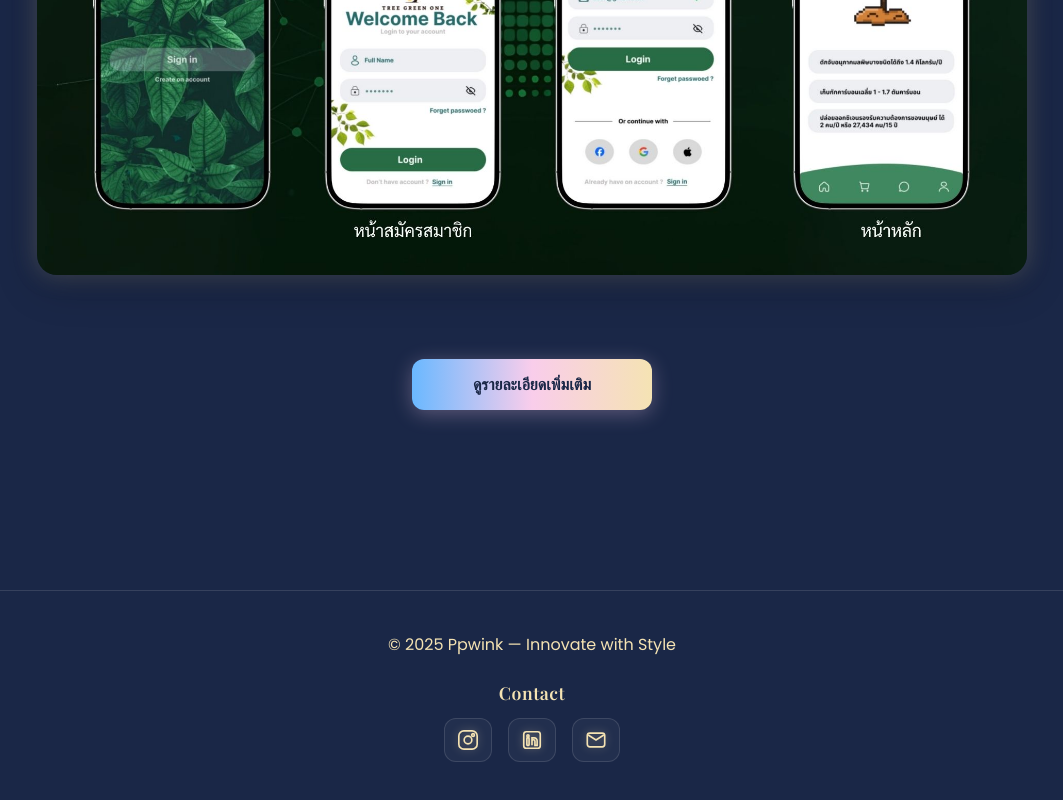
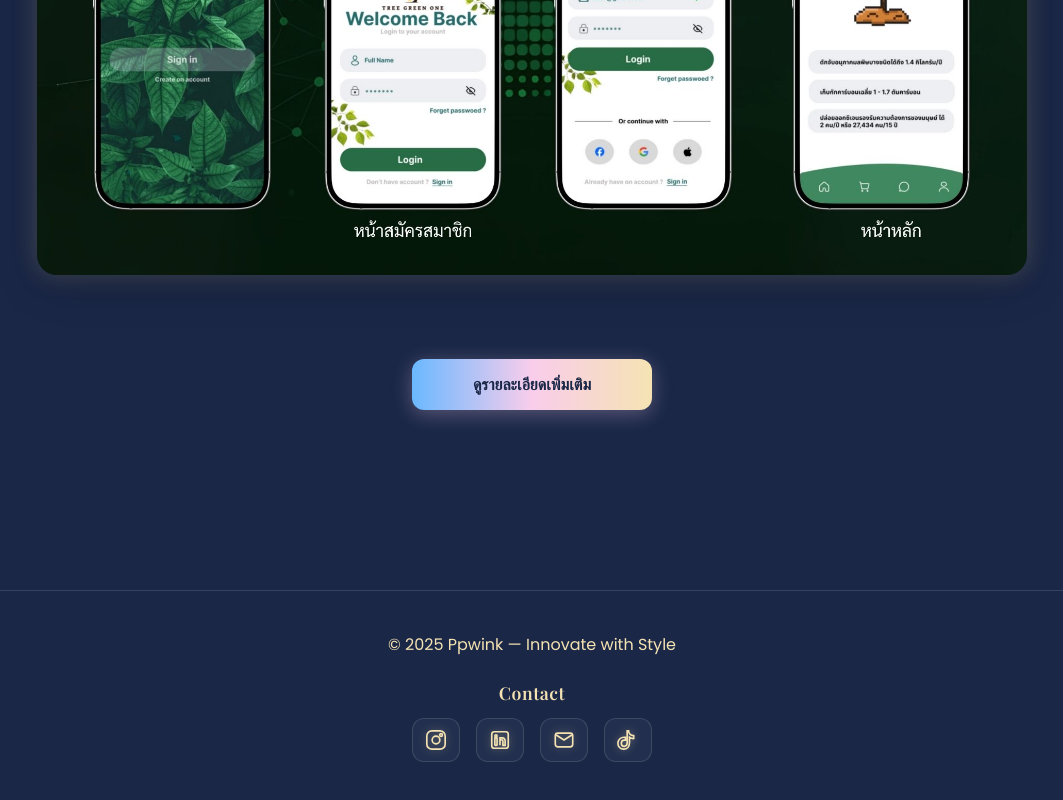
Before and after one commit to ppwinkk/ppwinkk.brand, a plain HTML site: page project-one.html in a window 1280 px wide. Shown: the part 978-1778 px from the top of the page, without its empty margins (108-1171 px from the left). Drawn offline with nearby package versions, Linux system fonts and the light colour scheme.

Commit message:
Fix HTML structure and add TikTok link

```diff
--- a/project-one.html
+++ b/project-one.html
@@ -93,6 +93,11 @@
             <path d="M3.5 6.5 12 12l8.5-5.5"/>
           </svg>
         </a>
+        <a href="https://www.tiktok.com/@pproud2present?_r=1&_t=ZS-91hNJ4nTogv" target="_blank" aria-label="TikTok" class="icon-link">
+    <svg width="24" height="24" viewBox="0 0 24 24" fill="currentColor" aria-hidden="true">
+        <path d="M12.5 2c.5 3.2 2.4 5 5.7 5.3v3.1c-1.6.2-3-.4-4.6-1.6v6.3c0 4.1-2.5 6.9-6.3 6.9A6.2 6.2 0 0 1 1 15.6c0-3.8 2.8-6.6 6.8-6.6h1.4v3.2h-1c-2.1 0-3.5 1.4-3.5 3.3 0 2 1.4 3.4 3.2 3.4 1.9 0 3.2-1.4 3.2-3.5V2h2.4z"/>
+    </svg>
+</a>
       </div>
     </div>
   </footer>
```
